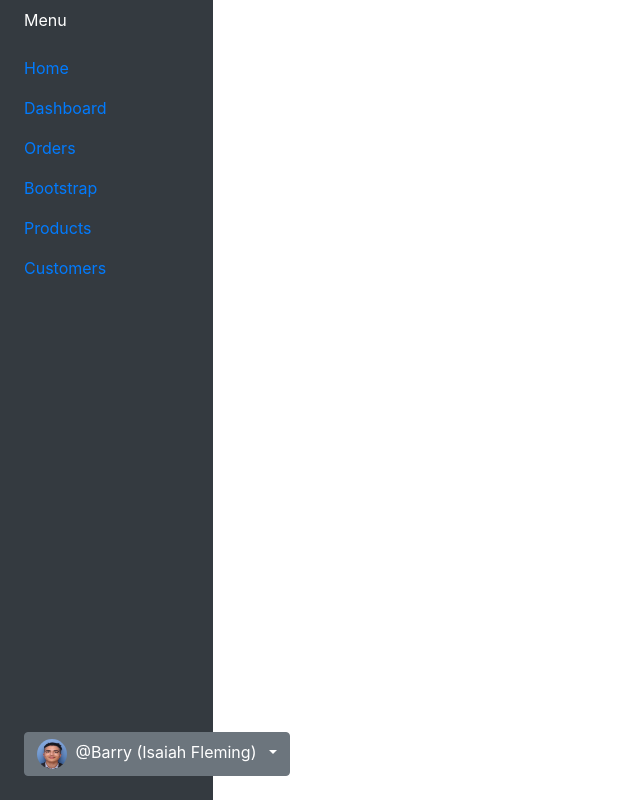
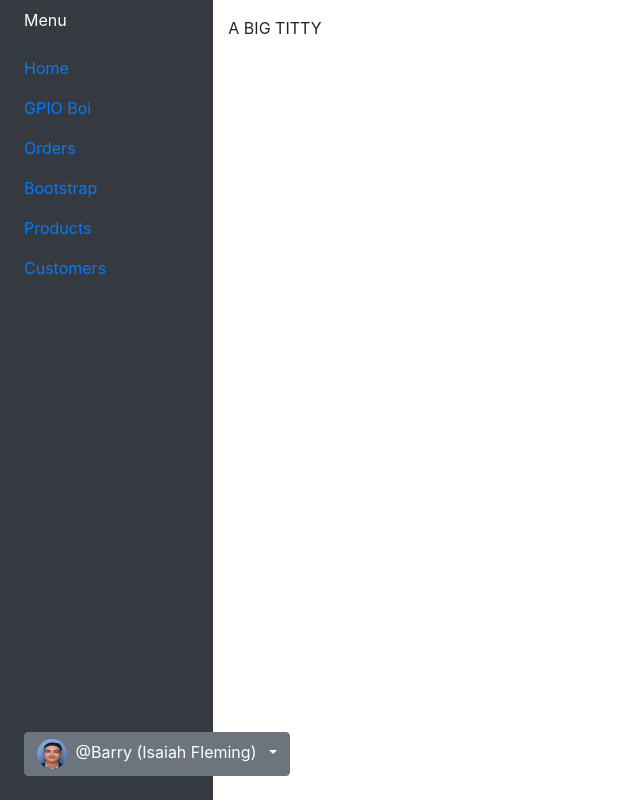
Before and after one commit to m00nberri/PiGPIO-misc, a Django app: template testing/templates/testing/GPIOcontrol.html in a window 1280 px wide. Shown: the whole page, without its empty margins (0-640 px from the left). Run offline with Django 4.2, Linux system fonts and the light colour scheme; the template is opened without the code that fills it, so the values that code supplies are empty.

Commit message:
Implement link between base page and GPIO controller

```diff
--- a/testing/templates/testing/GPIOcontrol.html
+++ b/testing/templates/testing/GPIOcontrol.html
@@ -1,5 +1,9 @@
 {% extends 'testing/base.html' %}
 
 {% block title %}
-    'GPIO controller'
+    GPIO controller
 {% endblock %}
+
+{% block content %}
+    A BIG TITTY
+{% endblock %}
--- a/testing/templates/testing/base.html
+++ b/testing/templates/testing/base.html
@@ -33,8 +33,8 @@
                             </a>
                         </li>
                         <li>
-                            <a href="#submenu1" data-bs-toggle="collapse" class="nav-link px-0 align-middle">
-                                <i class="fs-4 bi-speedometer2"></i> <span class="ms-1 d-none d-sm-inline">Dashboard</span> </a>
+                            <a href="{% url 'GPIOcontrol' %}" data-bs-toggle="collapse" class="nav-link px-0 align-middle">
+                                <i class="fs-4 bi-speedometer2"></i> <span class="ms-1 d-none d-sm-inline">GPIO Boi</span> </a>
                         </li>
                         <li>
                             <a href="#" class="nav-link px-0 align-middle">
--- a/testing/urls.py
+++ b/testing/urls.py
@@ -3,4 +3,5 @@ from testing import views
 
 urlpatterns = [
     path("", views.home, name='home'),
+    path("/GPIO-control", views.GPIOcontrol, name ='GPIOcontrol')
 ]
--- a/testing/views.py
+++ b/testing/views.py
@@ -2,3 +2,6 @@ from django.shortcuts import render
 
 def home(request):
     return render(request, 'testing/base.html', {})
+
+def GPIOcontrol(request):
+    return render(request, 'testing/GPIOcontrol.html', {})
```
